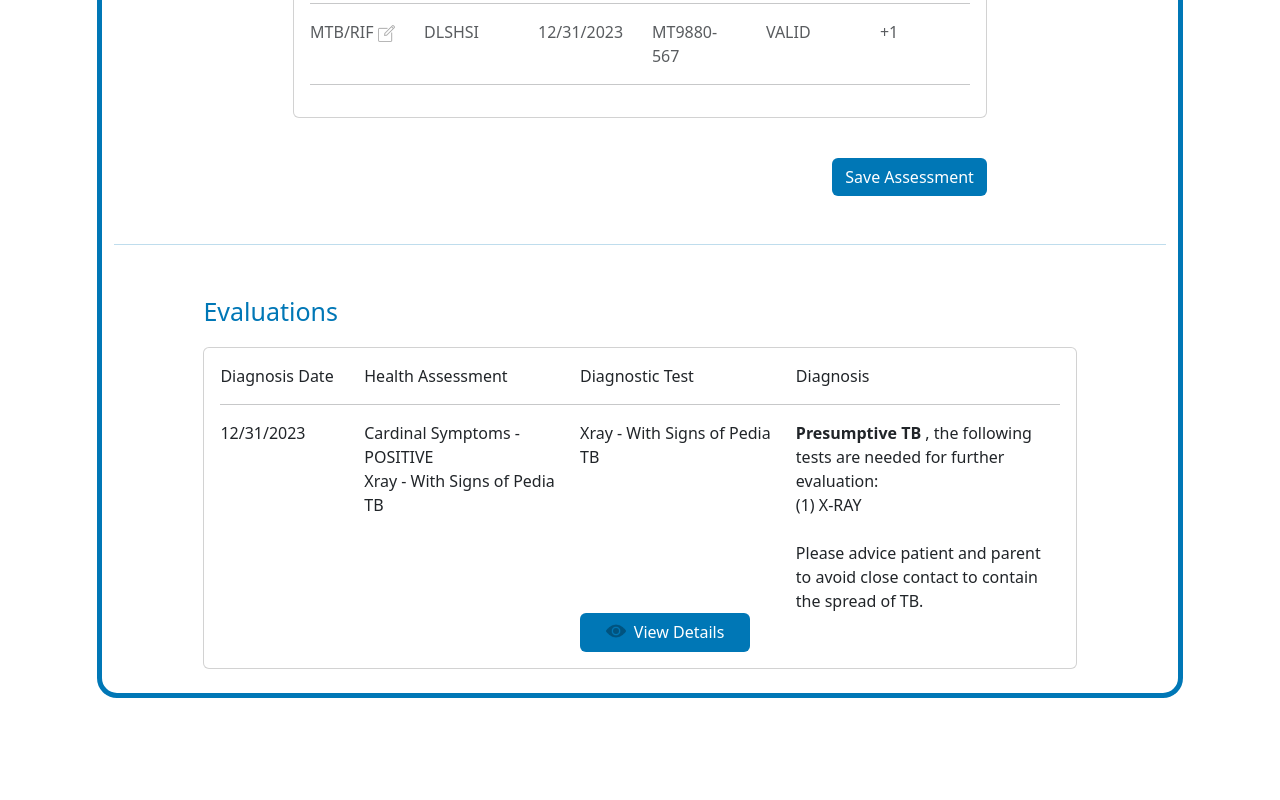
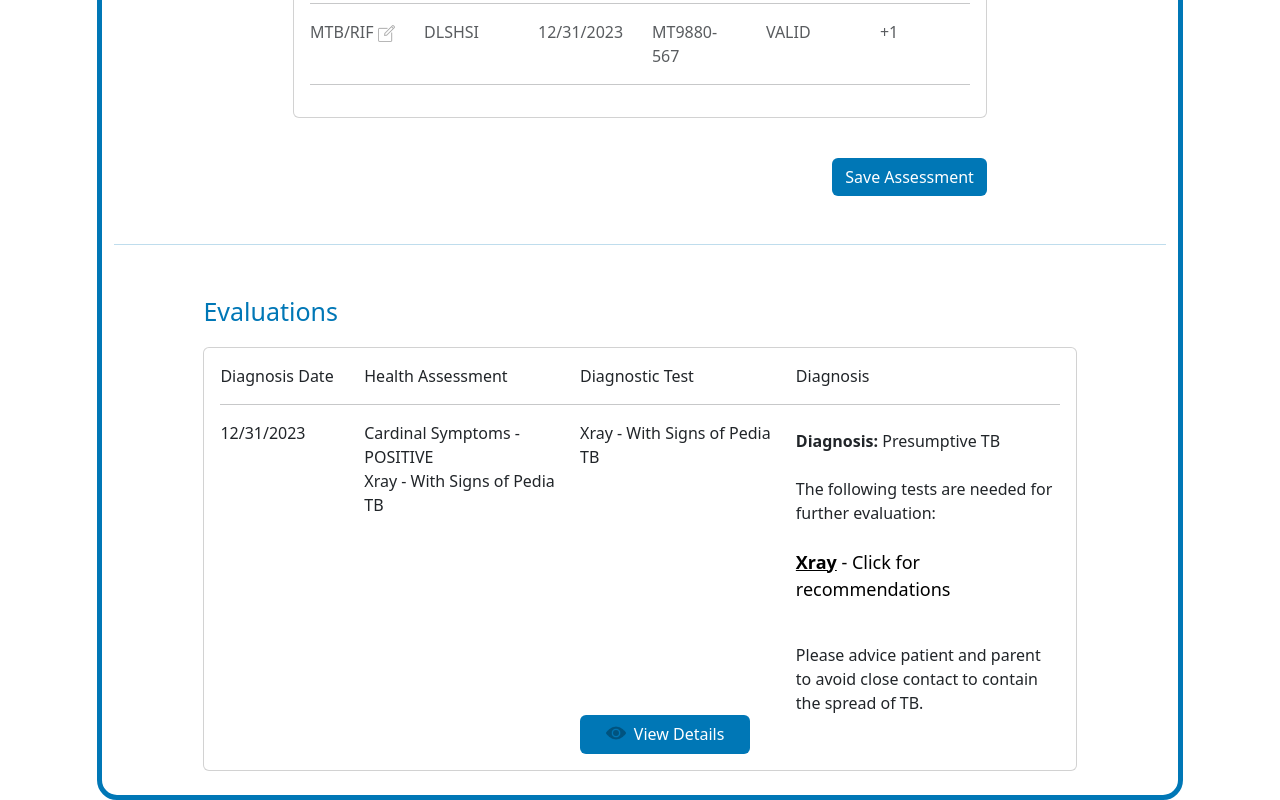
Before and after one commit to Jerrick-Santos/PETDB-DSS-Repo, a React (Create React App) app in the folder frontend/: page /assessment in a window 1280 px wide. Shown: the part 2609-3409 px from the top of the page. Before the commit the page ends 3307 px from the top, so only its background shows below. Built offline with nearby package versions, Linux system fonts and the light colour scheme.

Commit message:
frontend updated to include diagnosis

```diff
--- /dev/null
+++ b/frontend/src/components/ShowDiagnosisModal.js
@@ -0,0 +1,60 @@
+import Modal from 'react-bootstrap/Modal';
+import React, {useState} from 'react';
+import add from '../assets/add.png';
+import { Navbar, Nav, Card, Row, Col  } from 'react-bootstrap';
+import XrayRecomModal from './XrayRecomModal';
+
+
+function ShowDiagnosisModal() {
+
+    const[show,setShow] = useState(false)
+
+    const handleClose = () => setShow(false);
+    const handleShow = () => setShow(true);
+  return (
+        <>
+
+        <button onClick={handleShow} className="btn mt-3" style={{ color: "white", backgroundColor: '#0077B6'}} type="button">Save Assessment</button>
+
+        <Modal show={show} onHide={handleClose} backdrop={ 'static' }>
+    <Modal.Header  style={{color:'white', backgroundColor: "#0077B6"}}>
+        <Modal.Title>Diagnosis</Modal.Title>
+    </Modal.Header>
+    <Modal.Body>
+        <Row className="mt-2">
+            <Col><strong> Diagnosis Date: </strong>  12/31/2023</Col>
+        </Row>
+
+        <Row className="mt-2">
+            <Col><strong> Diagnosis: </strong>  Presumptive TB</Col>
+        </Row>
+
+        <Row className="mt-4">
+            <Col>The following tests are needed for further evaluation:</Col>
+        </Row>
+
+        <Row className="mt-4">
+            <Col><XrayRecomModal/> </Col>
+        </Row>
+
+        <Row className="mt-4">
+            <Col> Please advice patient and parent to avoid close contact to contain the spread of TB.</Col>
+        </Row>
+
+
+    </Modal.Body>
+    <Modal.Footer >
+        <button className="btn" onClick={handleClose} style={{color:'white', backgroundColor: "#0077B6"}}>Confirm</button>
+    </Modal.Footer>
+</Modal>
+
+
+    </>
+
+  );
+}
+
+
+
+
+export default ShowDiagnosisModal;
--- /dev/null
+++ b/frontend/src/components/XrayRecomModal.js
@@ -0,0 +1,52 @@
+import Modal from 'react-bootstrap/Modal';
+import React, {useState} from 'react';
+import edit from '../assets/edit.png';
+import map from '../assets/map.png';
+import { Navbar, Nav, Card, Row, Col  } from 'react-bootstrap';
+
+
+function XrayRecomModal() {
+
+    const[show,setShow] = useState(false)
+
+    const handleClose = () => setShow(false);
+    const handleShow = () => setShow(true);
+  return (
+        <>
+
+        <p className="clickable" onClick={handleShow} style={{color:"black", fontSize:"18px"}} ><strong><u>Xray</u> </strong>- Click for recommendations</p>
+
+        <Modal show={show} onHide={handleClose} backdrop={ 'static' } size="lg">
+    <Modal.Header  style={{color:'white', backgroundColor: "#0077B6"}}>
+        <Modal.Title>  Xray Recommendations </Modal.Title>
+    </Modal.Header>
+    <Modal.Body>
+
+        <Row className="mt-2">
+            <Col>Recommended Site for Testing:<strong> DLSHSI</strong></Col>
+        </Row>
+        <Row className="mt-2">
+            <Col>Operating Hours:<strong> Everyday 7:00 AM - 4:00 PM</strong></Col>
+        </Row>
+
+
+        <Row className="mt-4">
+            <img src={map} style={{width:"100%" , opacity:"1"}}/>
+        </Row>
+
+    </Modal.Body>
+    <Modal.Footer >
+        <button className="btn" onClick={handleClose} style={{color:'white', backgroundColor: "#0077B6"}}>Confirm</button>
+    </Modal.Footer>
+</Modal>
+
+
+    </>
+
+  );
+}
+
+
+
+
+export default XrayRecomModal;
--- a/frontend/src/pages/Assessment.js
+++ b/frontend/src/pages/Assessment.js
@@ -5,6 +5,7 @@ import { Navbar, Nav, Card, Row, Col  } from 'react-bootstrap';
 import NavBar from '../components/NavBar';
 
 import user from '../assets/user.png';
+
 import distance from '../assets/distance.png';
 import assessment from '../assets/assessment.png';
 import treatment from '../assets/treatment.png';
@@ -12,6 +13,8 @@ import AddXrayModal from '../components/AddXrayModal';
 import AddHIVTestModal from '../components/AddHIVTestModal';
 import AddMTBRIFModal from '../components/AddMTBRIFModal';
 import AssessmentSummaryModal from '../components/AssessmentSummaryModal';
+import ShowDiagnosisModal from '../components/ShowDiagnosisModal';
+import XrayRecomModal from '../components/XrayRecomModal';
 
 const Assessment = () => {
 
@@ -765,7 +768,7 @@ const Assessment = () => {
           </Card.Body>
         </Card>
         <div className="d-flex justify-content-end">
-              <button className="btn mt-3" style={{ color: "white", backgroundColor: '#0077B6'}} type="button">Save Assessment</button>
+              <ShowDiagnosisModal/>
           </div>
       </Col>
 
@@ -807,9 +810,24 @@ const Assessment = () => {
                 <Card.Text> Xray - With Signs of Pedia TB <br/> </Card.Text>
               </Col>
               <Col sm="4">
-                <Card.Text> <strong> Presumptive TB </strong>, the following tests are needed for further evaluation: <br/>
-                  (1) X-RAY <br/><br/>
-                  Please advice patient and parent to avoid close contact to contain the spread of TB. </Card.Text>
+                <Card.Text>
+                <Row className="mt-2">
+                    <Col><strong> Diagnosis: </strong>  Presumptive TB</Col>
+                </Row>
+
+                <Row className="mt-4">
+                    <Col>The following tests are needed for further evaluation:</Col>
+                </Row>
+
+                <Row className="mt-4">
+                    <Col><XrayRecomModal/> </Col>
+                </Row>
+
+                <Row className="mt-4">
+                    <Col> Please advice patient and parent to avoid close contact to contain the spread of TB.</Col>
+                </Row>
+
+                </Card.Text>
               </Col>
             </Row>
             <Row className="justify-content-center">
```
Also changed, not shown: frontend/src/assets/map.png (added).
